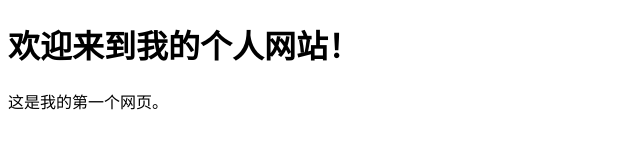
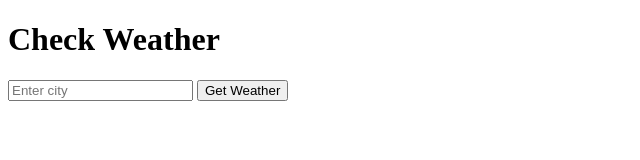
Before and after one commit to bathfire/bathfire.github.io, a plain HTML site: page index.html in a window 1280 px wide. Shown: the whole page, without its empty margins (0-640 px from the left). Drawn offline with Linux system fonts and the light colour scheme.

Commit message:
Update index.html

```diff
--- a/index.html
+++ b/index.html
@@ -7,7 +7,24 @@
   <title>我的个人网站</title>
 </head>
 <body>
-  <h1>欢迎来到我的个人网站！</h1>
-  <p>这是我的第一个网页。</p>
+  <h1>Check Weather</h1>
+  <input type="text" id="city" placeholder="Enter city">
+  <button onclick="getWeather()">Get Weather</button>
+  <p id="result"></p>
+
+  <script>
+    async function getWeather(){
+      const cit = document.getElementByld('city').value;
+      const response = await fetch('http://127.0.0.1:8000/weather?city=${city}');
+      const data = await response.json();
+      if(data.error){
+        document.getElementByld('result').innerText = "Error:" + data.error;
+      }else{
+        document.getElementByld('result').innerText =
+          'City:  ${data.city}\nTemperature:   ${data.temperature}°C\nWeather:${data.description}';
+      }
+    }
+  </script>
+
 </body>
 </html>
```
